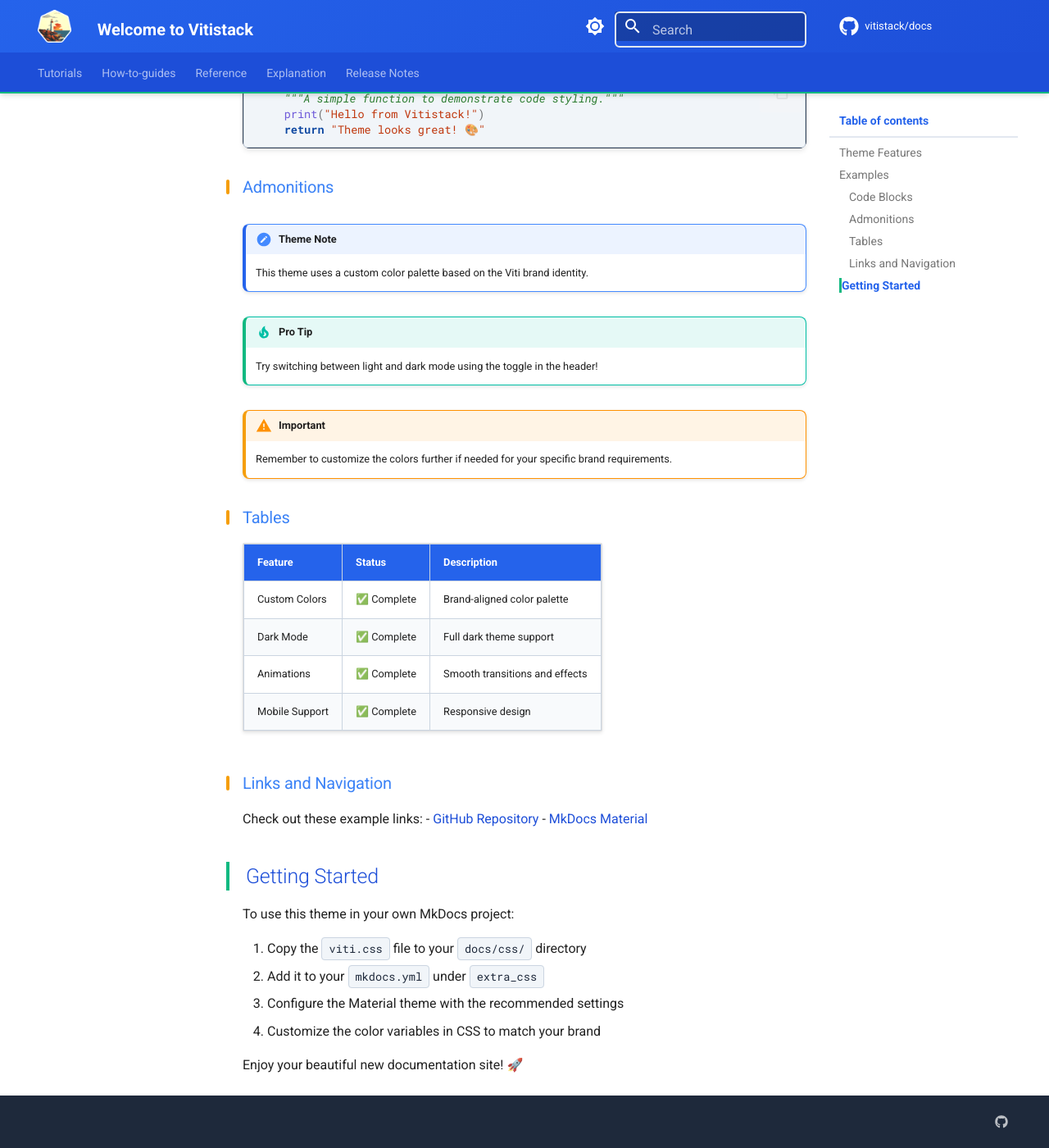
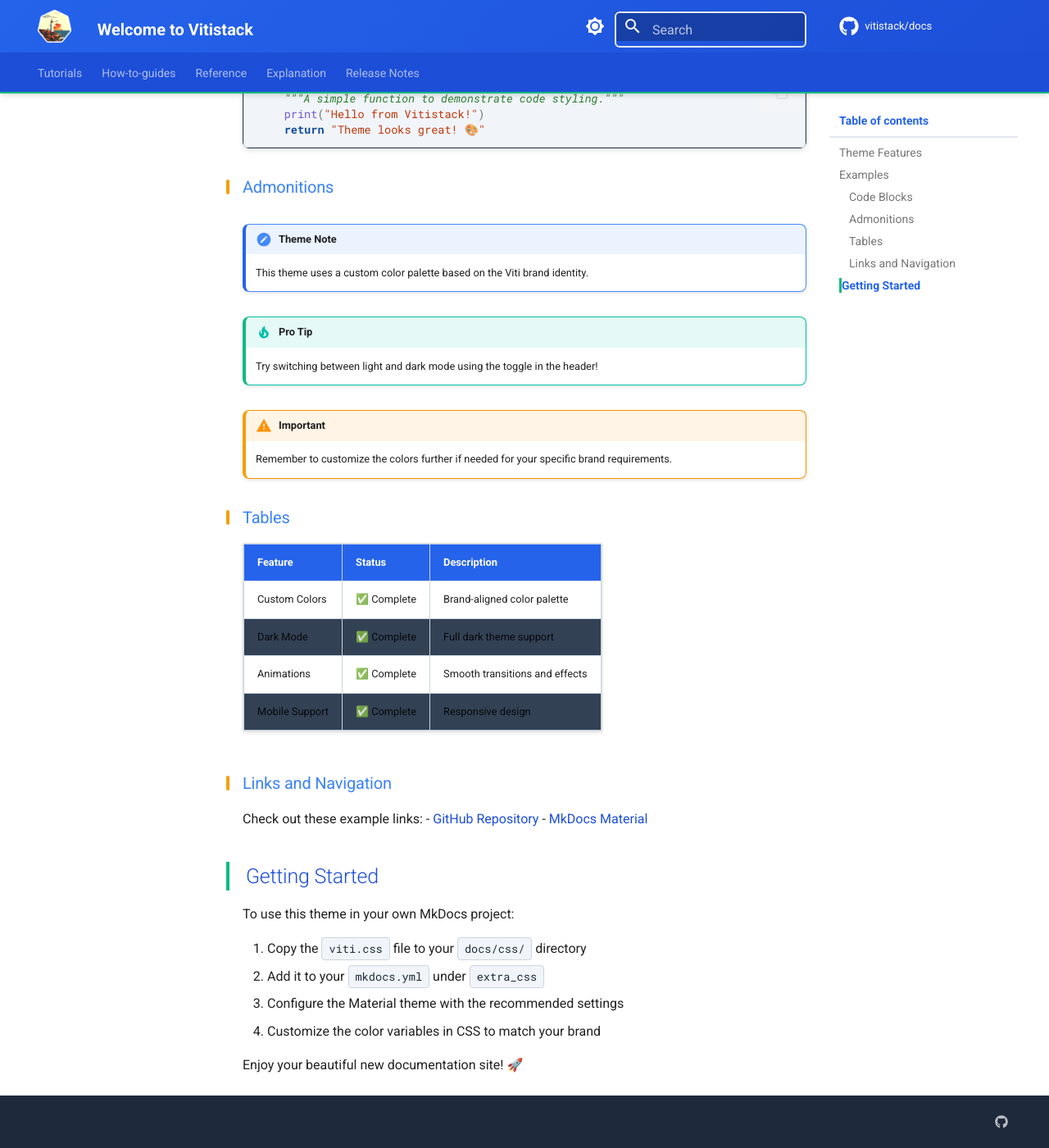
Before and after one commit to vitistack/docs, an MkDocs documentation site: the page built from docs/theme.md, in a window 1280 px wide and 1400 px high, scrolled down 745 px. Shown: the whole window at 82% size. Built offline with MkDocs 1.6.1 and Material for MkDocs 9.7.7, drawn with Linux system fonts in a browser that asks for light colours; comment, search, counter and statistics services are not loaded.

Commit message:
adjusted .md-typeset table tr:nth-child(even) in line 437-739, hide and added new color

```diff
--- a/docs/css/viti.css
+++ b/docs/css/viti.css
@@ -435,7 +435,8 @@ select:focus {
 }
 
 .md-typeset table tr:nth-child(even) {
-  background: #f8fafc;
+  /* background: #f8fafc; */
+  background: var(--viti-gray-700)
 }
 
 .md-typeset table tr:hover {
```
